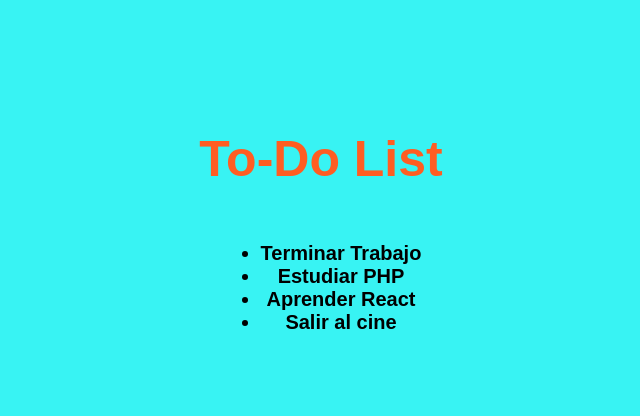
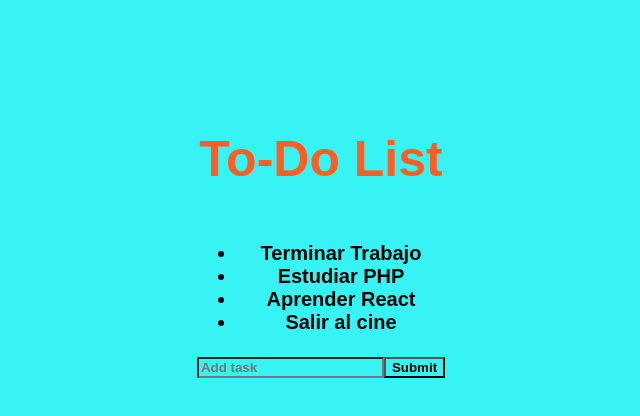
Before and after one commit to le4nnt0nn/first-react-project, a React (Create React App) app in the folder my-first-react/: page / in a window 1280 px wide. Shown: the top 416 px of the page, without its empty margins (319-959 px from the left). Built offline with nearby package versions, Linux system fonts and the light colour scheme; a web font is replaced by a local one.

Commit message:
app js : added todoForm component

```diff
--- a/my-first-react/src/App.js
+++ b/my-first-react/src/App.js
@@ -1,5 +1,6 @@
 import './App.css';
 import TodoList from "./components/todoList";
+import TodoForm from "./components/todoForm";
 
 function App() {
   return (
@@ -7,6 +8,7 @@
         <h1>To-Do List</h1>
         <div className="todo-list">
           <TodoList />
+          <TodoForm />
         </div>
 
     </div>
```
